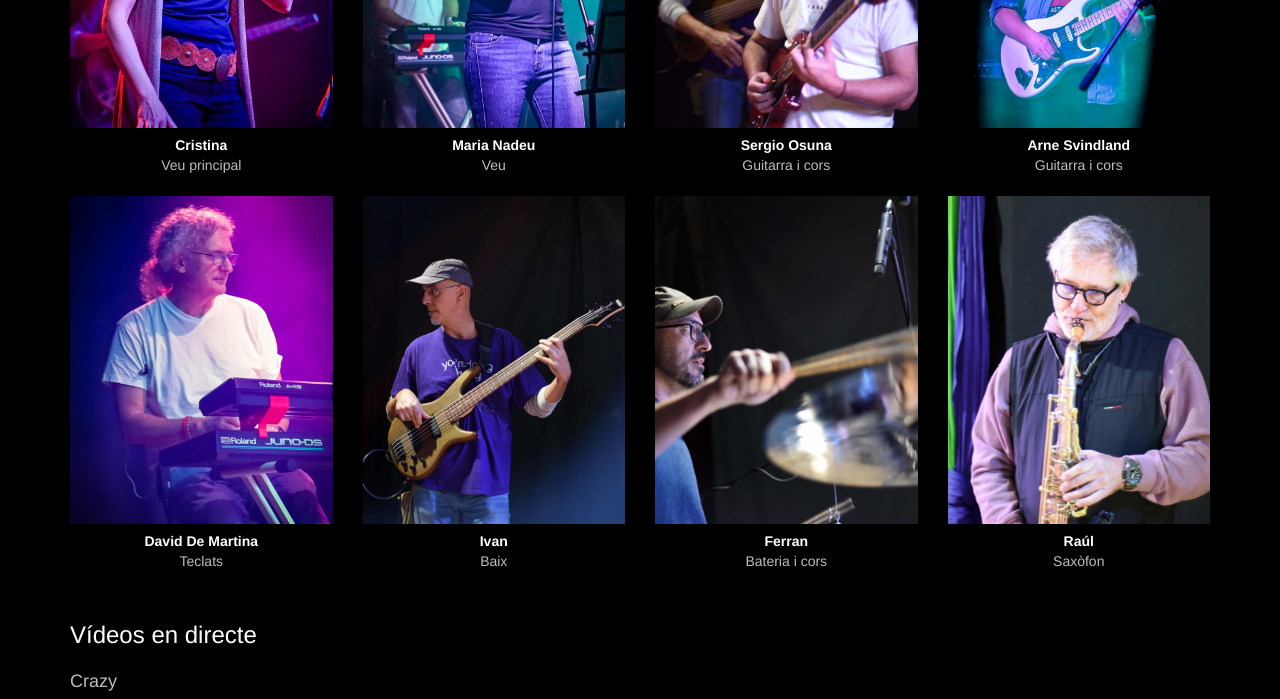
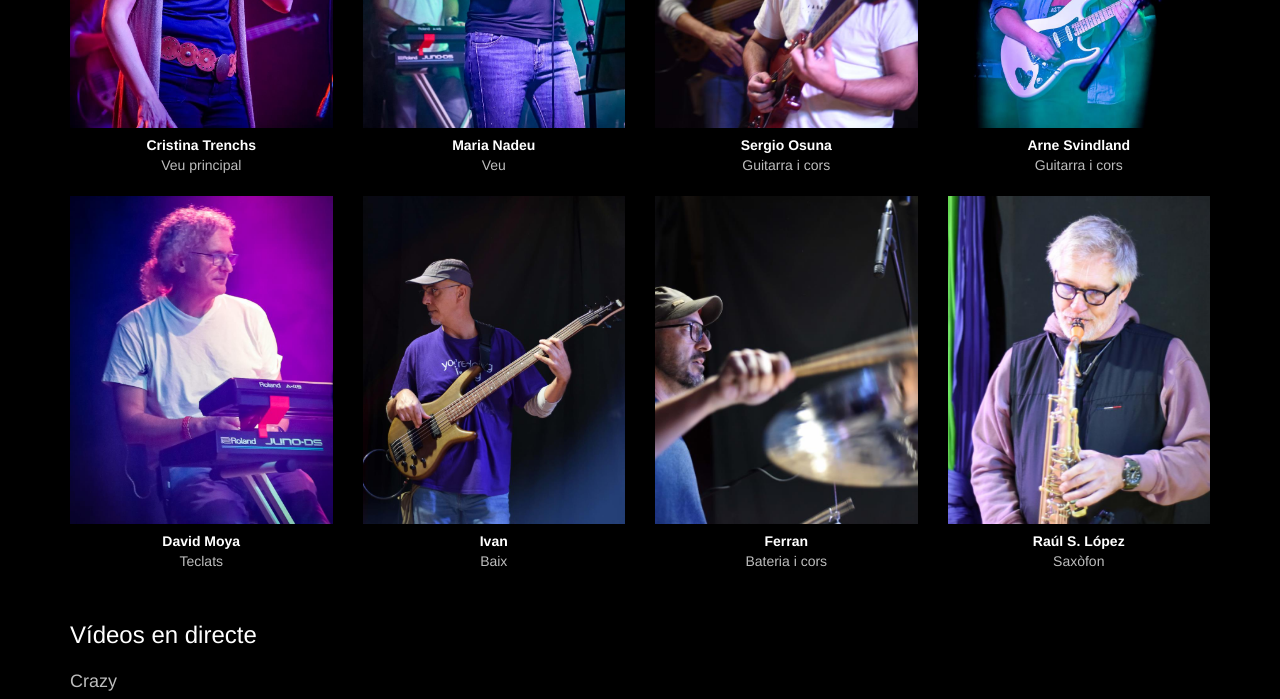
Before and after one commit to sosuna2525-star/badcoverband-web, a plain HTML site: page index.html in a window 1280 px wide. Shown: the part 1260-1959 px from the top of the page. Drawn offline with nearby package versions, Linux system fonts and the light colour scheme.

Commit message:
Update names in the formation section

```diff
--- a/index.html
+++ b/index.html
@@ -305,14 +305,14 @@
     <section class="container text-center">
       <h4>Formació actual</h4>
       <ul class="row list-unstyled formation">
-        <li class="col-xs-6 col-sm-3"><img src="assets/img/bad-cover-2026/cristina.jpg" alt="" loading="lazy"><br><strong>Cristina</strong><br>Veu principal</li>
+        <li class="col-xs-6 col-sm-3"><img src="assets/img/bad-cover-2026/cristina.jpg" alt="" loading="lazy"><br><strong>Cristina Trenchs</strong><br>Veu principal</li>
         <li class="col-xs-6 col-sm-3"><img src="assets/img/bad-cover-2026/maria.jpg" alt="" loading="lazy"><br><strong>Maria Nadeu</strong><br>Veu</li>
         <li class="col-xs-6 col-sm-3"><img src="assets/img/bad-cover-2026/sergio.jpg" alt="" loading="lazy"><br><strong>Sergio Osuna</strong><br>Guitarra i cors</li>
         <li class="col-xs-6 col-sm-3"><img src="assets/img/bad-cover-2026/arne.jpg" alt="" loading="lazy"><br><strong>Arne Svindland</strong><br>Guitarra i cors</li>
-        <li class="col-xs-6 col-sm-3"><img src="assets/img/bad-cover-2026/david.jpg" alt="" loading="lazy"><br><strong>David De Martina</strong><br>Teclats</li>
+        <li class="col-xs-6 col-sm-3"><img src="assets/img/bad-cover-2026/david.jpg" alt="" loading="lazy"><br><strong>David Moya</strong><br>Teclats</li>
         <li class="col-xs-6 col-sm-3"><img src="assets/img/bad-cover-2026/ivan.jpg" alt="" loading="lazy"><br><strong>Ivan</strong><br>Baix</li>
         <li class="col-xs-6 col-sm-3"><img src="assets/img/bad-cover-2026/ferran.jpg" alt="" loading="lazy"><br><strong>Ferran</strong><br>Bateria i cors</li>
-        <li class="col-xs-6 col-sm-3"><img src="assets/img/bad-cover-2026/raul.jpg" alt="" loading="lazy"><br><strong>Raúl</strong><br>Saxòfon</li>
+        <li class="col-xs-6 col-sm-3"><img src="assets/img/bad-cover-2026/raul.jpg" alt="" loading="lazy"><br><strong>Raúl S. López</strong><br>Saxòfon</li>
       </ul>
     </section>
 
```
